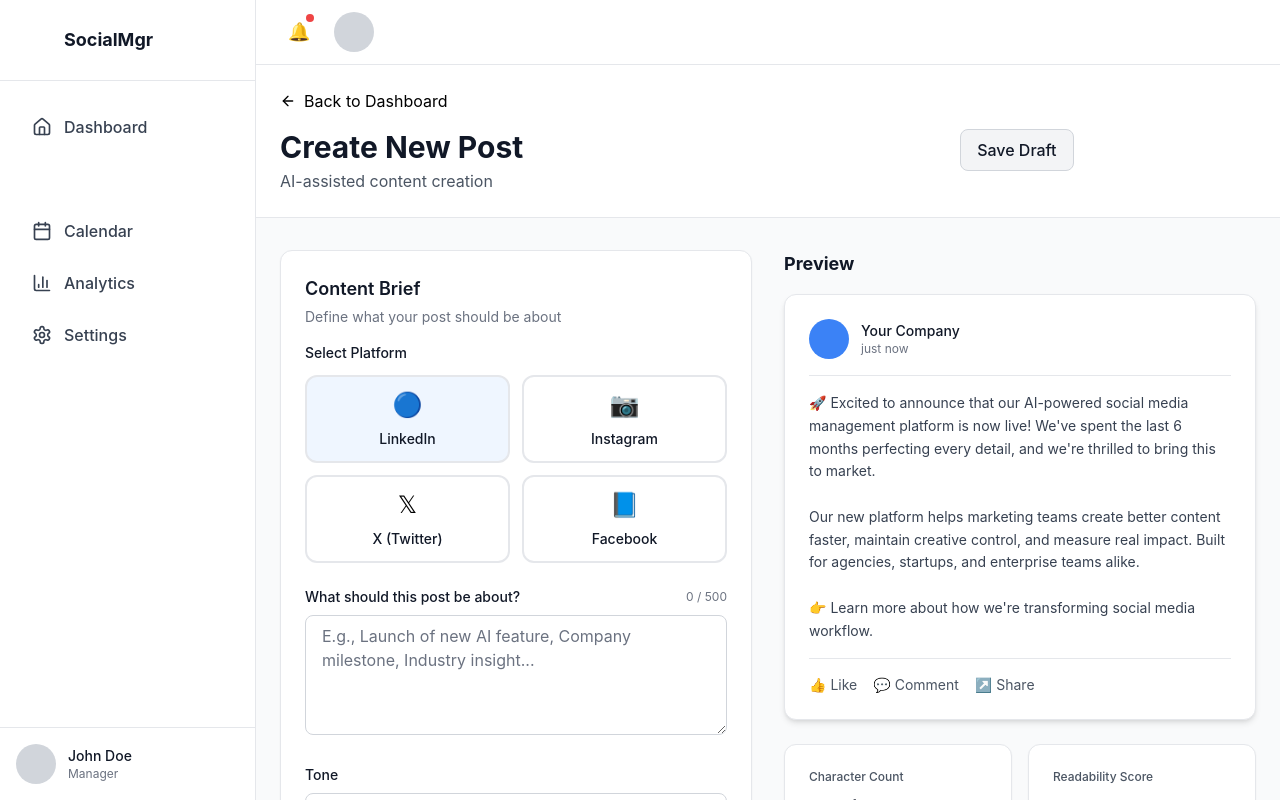
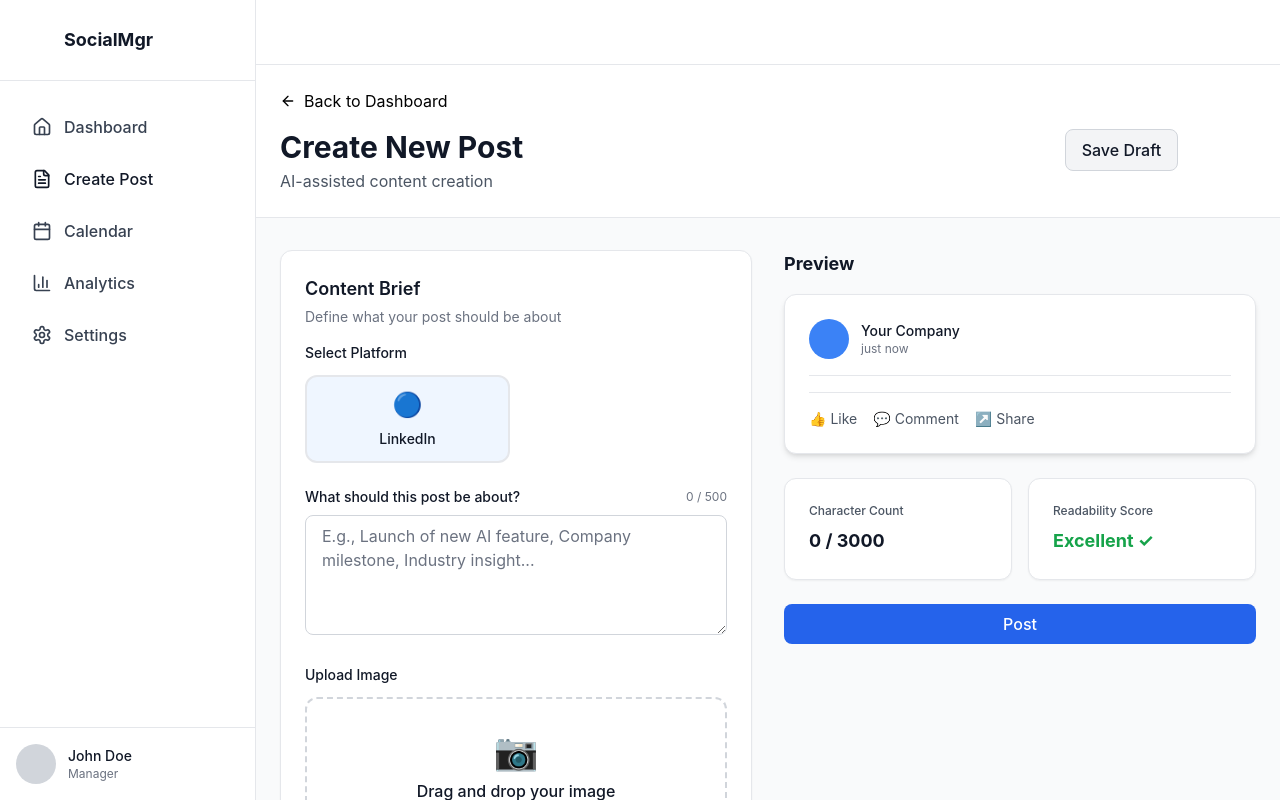
Before and after one commit to mohanb990295/social-media-manager-frontend, a Next.js app: page /editor in a window 1280 px wide. Built offline with nearby package versions, Linux system fonts and the light colour scheme.

Commit message:
Update: Dark sidebar text, LinkedIn-only editor, Post button below stats with blue color, fix select text colors

```diff
--- a/src/components/Layout.tsx
+++ b/src/components/Layout.tsx
@@ -81,7 +81,7 @@ const Sidebar: React.FC<SidebarProps> = ({ isOpen, onClose }) => {
                   className={clsx(
                     "flex items-center gap-3 px-4 py-2.5 rounded-lg font-medium transition-colors",
                     isActive
-                      ? "bg-primary text-white"
+                      ? "bg-primary text-gray-900"
                       : "text-gray-700 hover:bg-gray-100"
                   )}
                 >
@@ -124,17 +124,10 @@ const Header: React.FC<HeaderProps> = ({ onMenuClick }) => {
         {/* Spacer */}
         <div className="flex-1 lg:hidden" />
 
-        {/* Right Side */}
-        <div className="flex items-center gap-4">
-          {/* Notifications */}
-          <button className="relative p-2 text-gray-700 hover:bg-gray-100 rounded-lg">
-            <span className="text-lg">🔔</span>
-            <span className="absolute top-1 right-1 w-2 h-2 bg-red-500 rounded-full" />
-          </button>
-
-          {/* Profile */}
-          <button className="w-10 h-10 rounded-full bg-gray-300 hover:bg-gray-400 transition-colors" />
-        </div>
+       {/* Right Side */}
+<div className="flex items-center gap-4">
+  {/* Placeholder for future features */}
+</div>
       </div>
     </header>
   );
--- a/src/pages/editor.tsx
+++ b/src/pages/editor.tsx
@@ -2,38 +2,17 @@ import React, { useState } from "react";
 import Link from "next/link";
 import { Layout, Card, CardHeader, Button, Input, TextArea, Select, Badge, ImageUpload } from "@/components";
 import { ArrowLeft } from "lucide-react";
-import type { Platform, ContentTone, CTA } from "@/types";
+import type { Platform } from "@/types";
 
 const platforms: Array<{ value: Platform; label: string; icon: string }> = [
   { value: "linkedin", label: "LinkedIn", icon: "🔵" },
-  { value: "instagram", label: "Instagram", icon: "📷" },
-  { value: "x", label: "X (Twitter)", icon: "𝕏" },
-  { value: "facebook", label: "Facebook", icon: "📘" },
 ];
 
-const tones: Array<{ value: ContentTone; label: string }> = [
-  { value: "professional", label: "Professional & Authoritative" },
-  { value: "conversational", label: "Conversational & Friendly" },
-  { value: "educational", label: "Educational & Detailed" },
-  { value: "inspirational", label: "Inspirational & Motivating" },
-];
-
-const ctaOptions: Array<{ value: CTA; label: string }> = [
-  { value: "learn_more", label: "Learn More" },
-  { value: "sign_up", label: "Sign Up" },
-  { value: "reply", label: "Reply Below" },
-  { value: "share", label: "Share Your Thoughts" },
-  { value: "none", label: "None" },
-];
 
 export default function Editor() {
   const [selectedPlatform, setSelectedPlatform] = useState<Platform>("linkedin");
 const [topic, setTopic] = useState("");
-  const [tone, setTone] = useState<ContentTone>("professional");
-  const [cta, setCta] = useState<CTA>("learn_more");
-  const [generatedContent, setGeneratedContent] = useState(
-    "🚀 Excited to announce that our AI-powered social media management platform is now live! We've spent the last 6 months perfecting every detail, and we're thrilled to bring this to market.\n\nOur new platform helps marketing teams create better content faster, maintain creative control, and measure real impact. Built for agencies, startups, and enterprise teams alike.\n\n👉 Learn more about how we're transforming social media workflow."
-  );
+const [generatedContent, setGeneratedContent] = useState("");
   const [isGenerating, setIsGenerating] = useState(false);
   const [uploadedImage, setUploadedImage] = useState<{ file: File; preview: string } | null>(null);
 
@@ -50,7 +29,7 @@ const handleImageSelect = (file: File, preview: string) => {
     setIsGenerating(true);
     // Simulate API call
     setTimeout(() => {
-      const mockContent = `Here's AI-generated content for ${selectedPlatform} about "${topic}" in a ${tone} tone with a "${cta}" call-to-action. This is placeholder content that would be generated by Claude API.`;
+      const mockContent = `Here's AI-generated content for ${selectedPlatform} about "${topic}". This is placeholder content that would be generated by Claude AI.`;
       setGeneratedContent(mockContent);
       setIsGenerating(false);
     }, 2000);
@@ -78,7 +57,7 @@ const handleImageSelect = (file: File, preview: string) => {
   </div>
   <div className="flex gap-3">
     <Button variant="secondary">Save Draft</Button>
-                <Button>Submit for Review</Button>
+    <Button onClick={() => alert("Post API call here")}>Post</Button>
   </div>
 </div>
           </div>
@@ -123,21 +102,7 @@ const handleImageSelect = (file: File, preview: string) => {
                     characterLimit={500}
                   />
 
-                  {/* Tone Selection */}
-                  <Select
-                    label="Tone"
-                    value={tone}
-                    onChange={(e) => setTone(e.target.value as ContentTone)}
-                    options={tones}
-                  />
 
-                  {/* CTA Selection */}
-                  <Select
-                    label="Call-to-Action"
-                    value={cta}
-                    onChange={(e) => setCta(e.target.value as CTA)}
-                    options={ctaOptions}
-                  />
 		  {/* Image Upload */}
 <ImageUpload onImageSelect={handleImageSelect} />
                   {/* Generate Button */}
@@ -253,6 +218,13 @@ const handleImageSelect = (file: File, preview: string) => {
                   <p className="text-lg font-bold text-green-600 mt-2">Excellent ✓</p>
                 </Card>
               </div>
+		{/* Post Button */}
+<Button
+  className="w-full mt-6 bg-blue-600 text-white hover:bg-blue-700"
+  onClick={() => alert("Post API call here")}
+>
+  Post
+</Button>
             </div>
           </div>
         </div>
--- a/src/styles/globals.css
+++ b/src/styles/globals.css
@@ -11,3 +11,11 @@ body {
   -webkit-font-smoothing: antialiased;
   -moz-osx-font-smoothing: grayscale;
 }
+select {
+  color: #111827 !important;
+}
+
+select option {
+  color: #111827 !important;
+  background-color: white !important;
+}
```
Also changed, not shown: 1 other file (tests, documents, lock files or other folders). Lines whose indentation alone changed are shown as unchanged.
